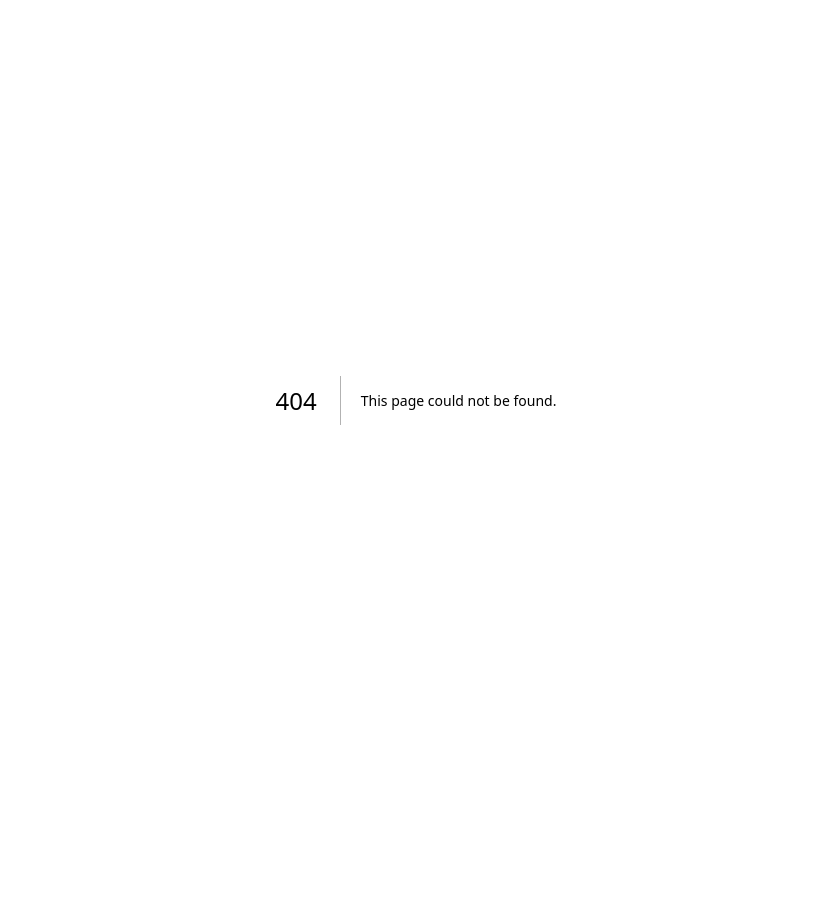
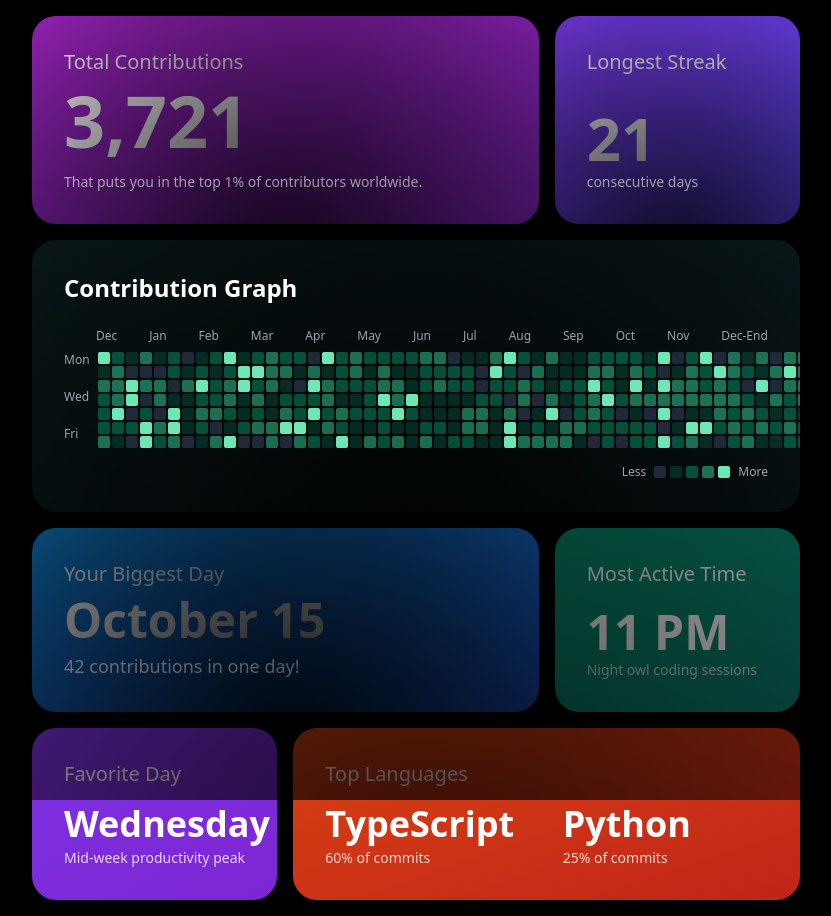
Before and after one commit to siddarthreddygsr/GithubWrapped, a Next.js app: page /1 in a window 1280 px wide. Before the commit this address had no page. Shown: the whole page, without its empty margins (224-1055 px from the left). Before the commit the page ends 800 px from the top, so only its background shows below. Built offline with nearby package versions, Linux system fonts and the light colour scheme.

Commit message:
minor changes
Signed-off-by: Siddarthreddygsr <siddarthreddygsr@gmail.com>

```diff
--- /dev/null
+++ b/src/app/[username]/page.tsx
@@ -0,0 +1,93 @@
+import ContributionGraph from "@/components/ContributionGraph";
+
+const UserProfileRoute = ({ params }: { params: { username: string } }) => {
+  const username = params.username;
+  return (
+    <div className="min-h-screen bg-black text-white font-sans antialiased p-2 sm:p-4">
+      <div className="max-w-3xl mx-auto grid grid-cols-2 sm:grid-cols-3 gap-2 sm:gap-4">
+        {/* Total Contributions */}
+        <div className="col-span-2 rounded-2xl sm:rounded-3xl bg-gradient-to-br from-fuchsia-600 to-purple-800 p-4 sm:p-8 relative overflow-hidden">
+          <div className="absolute inset-0 bg-[radial-gradient(circle_at_50%_120%,rgba(0,0,0,0.8),rgba(0,0,0,0))]" />
+          <div className="h-full flex flex-col justify-between">
+            <div>
+              <h2 className="text-base sm:text-xl font-medium mb-1 sm:mb-2">Total Contributions</h2>
+              <div className="text-4xl sm:text-7xl font-bold">3,721</div>
+            </div>
+            <p className="text-xs sm:text-sm opacity-80 mt-2 sm:mt-4">
+              That puts you in the top 1% of contributors worldwide.
+            </p>
+          </div>
+        </div>
+
+        {/* Longest Streak */}
+        <div className="rounded-2xl sm:rounded-3xl bg-gradient-to-br from-purple-600 to-indigo-600 p-4 sm:p-8 relative overflow-hidden">
+          <div className="absolute inset-0 bg-[radial-gradient(circle_at_50%_120%,rgba(0,0,0,0.8),rgba(0,0,0,0))]" />
+          <div className="h-full flex flex-col justify-between">
+            <h2 className="text-base sm:text-xl font-medium mb-1 sm:mb-2">Longest Streak</h2>
+            <div>
+              <div className="text-3xl sm:text-6xl font-bold mb-1">21</div>
+              <p className="text-xs sm:text-sm opacity-80">consecutive days</p>
+            </div>
+          </div>
+        </div>
+
+        {/* Contribution Graph - Full Width */}
+        <div className="col-span-2 sm:col-span-3 rounded-2xl sm:rounded-3xl bg-[#0D1117]">
+          <ContributionGraph username={username}/>
+        </div>
+
+        {/* Biggest Day */}
+        <div className="col-span-2 rounded-2xl sm:rounded-3xl bg-gradient-to-br from-cyan-600 to-blue-700 bg-[#0D1117] p-4 sm:p-8">
+          <div className="absolute inset-0 bg-[radial-gradient(circle_at_50%_120%,rgba(0,0,0,0.8),rgba(0,0,0,0))]" />
+          <div className="h-full flex flex-col justify-between">
+            <h2 className="text-base sm:text-xl font-medium mb-1 sm:mb-2">Your Biggest Day</h2>
+            <div>
+              <div className="text-3xl sm:text-5xl font-bold mb-2">October 15</div>
+              <p className="text-sm sm:text-lg opacity-80">42 contributions in one day!</p>
+            </div>
+          </div>
+        </div>
+
+        {/* Most Active Time */}
+        <div className="rounded-2xl sm:rounded-3xl bg-gradient-to-br from-emerald-600 to-teal-700 p-4 sm:p-8">
+          <div className="h-full flex flex-col justify-between">
+            <h2 className="text-base sm:text-xl font-medium mb-1 sm:mb-2">Most Active Time</h2>
+            <div>
+              <div className="text-3xl sm:text-5xl font-bold mb-1">11 PM</div>
+              <p className="text-xs sm:text-sm opacity-80">Night owl coding sessions</p>
+            </div>
+          </div>
+        </div>
+
+        {/* Favorite Day */}
+        <div className="rounded-2xl sm:rounded-3xl bg-gradient-to-br from-violet-600 to-purple-700 p-4 sm:p-8">
+          <div className="h-full flex flex-col justify-between">
+            <h2 className="text-base sm:text-xl font-medium mb-1 sm:mb-2">Favorite Day</h2>
+            <div>
+              <div className="text-3xl sm:text-4xl font-bold mb-1">Wednesday</div>
+              <p className="text-xs sm:text-sm opacity-80">Mid-week productivity peak</p>
+            </div>
+          </div>
+        </div>
+
+        {/* Top Languages */}
+        <div className="col-span-2 rounded-2xl sm:rounded-3xl bg-gradient-to-br from-orange-600 to-red-700 p-4 sm:p-8">
+          <div className="absolute inset-0 bg-[radial-gradient(circle_at_50%_120%,rgba(0,0,0,0.8),rgba(0,0,0,0))]" />
+          <h2 className="text-base sm:text-xl font-medium mb-3 sm:mb-4">Top Languages</h2>
+          <div className="grid grid-cols-2 gap-4 sm:gap-8">
+            <div>
+              <div className="text-3xl sm:text-4xl font-bold mb-1">TypeScript</div>
+              <p className="text-xs sm:text-sm opacity-80">60% of commits</p>
+            </div>
+            <div>
+              <div className="text-3xl sm:text-4xl font-bold mb-1">Python</div>
+              <p className="text-xs sm:text-sm opacity-80">25% of commits</p>
+            </div>
+          </div>
+        </div>
+      </div>
+    </div>
+  )
+}
+
+export default UserProfileRoute;
```
